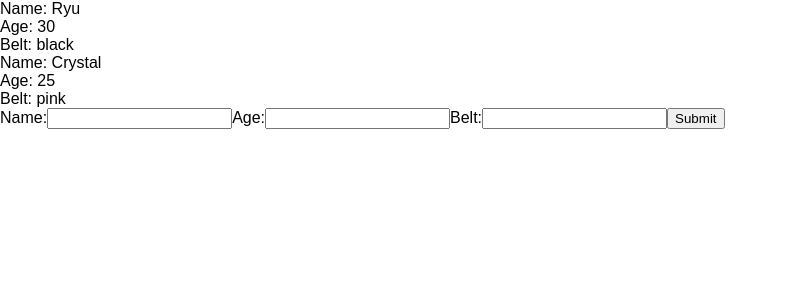
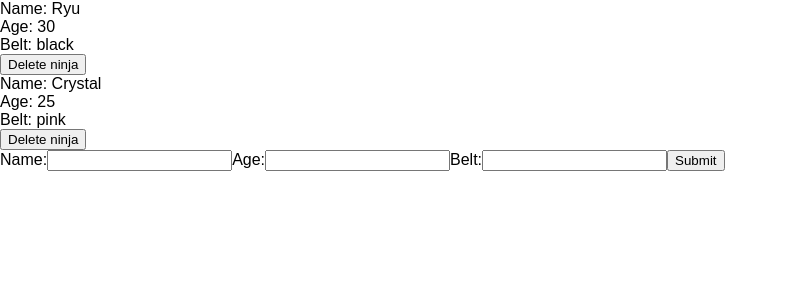
Before and after one commit to quantum93/react-intro, a React (Create React App) app: page / in a window 1280 px wide. Shown: the top 300 px of the page, without its empty margins (0-788 px from the left). Built offline with nearby package versions, Linux system fonts and the light colour scheme.

Commit message:
It deletes array of state using non-destructive way

```diff
--- a/src/App.js
+++ b/src/App.js
@@ -18,10 +18,15 @@
     this.setState({ ninjas: ninjas })
   }
 
+  deleteNinja = (id) => {
+    // console.log(id)
+    let ninjas = this.state.ninjas.filter(ninja => { return ninja.id !== id }) //non-destructive filtering of array data in state.
+    this.setState({ ninjas: ninjas })
+  }
   render() {
     return (
       <div className="App">
-      <Ninjas ninjas={this.state.ninjas}/>
+      <Ninjas deleteNinja={this.deleteNinja} ninjas={this.state.ninjas}/>
       <AddNinja addNinja={this.addNinja}/>
       </div>
     );
--- a/src/Ninjas.js
+++ b/src/Ninjas.js
@@ -1,6 +1,6 @@
 import React from 'react';
 
-const Ninjas = ({ninjas}) => {
+const Ninjas = ( {ninjas, deleteNinja} ) => {
   return(
     <div className="ninja-list">
     {
@@ -10,6 +10,8 @@
           <div>Name: {ninja.name}</div>
           <div>Age: {ninja.age}</div>
           <div>Belt: {ninja.belt}</div>
+          {/* use fat arrow function in order to prevent automatic firing of deleteNinja function */}
+          <button onClick={() => {deleteNinja(ninja.id)}}>Delete ninja</button>
           </div>
         ) : null;
       })
```
